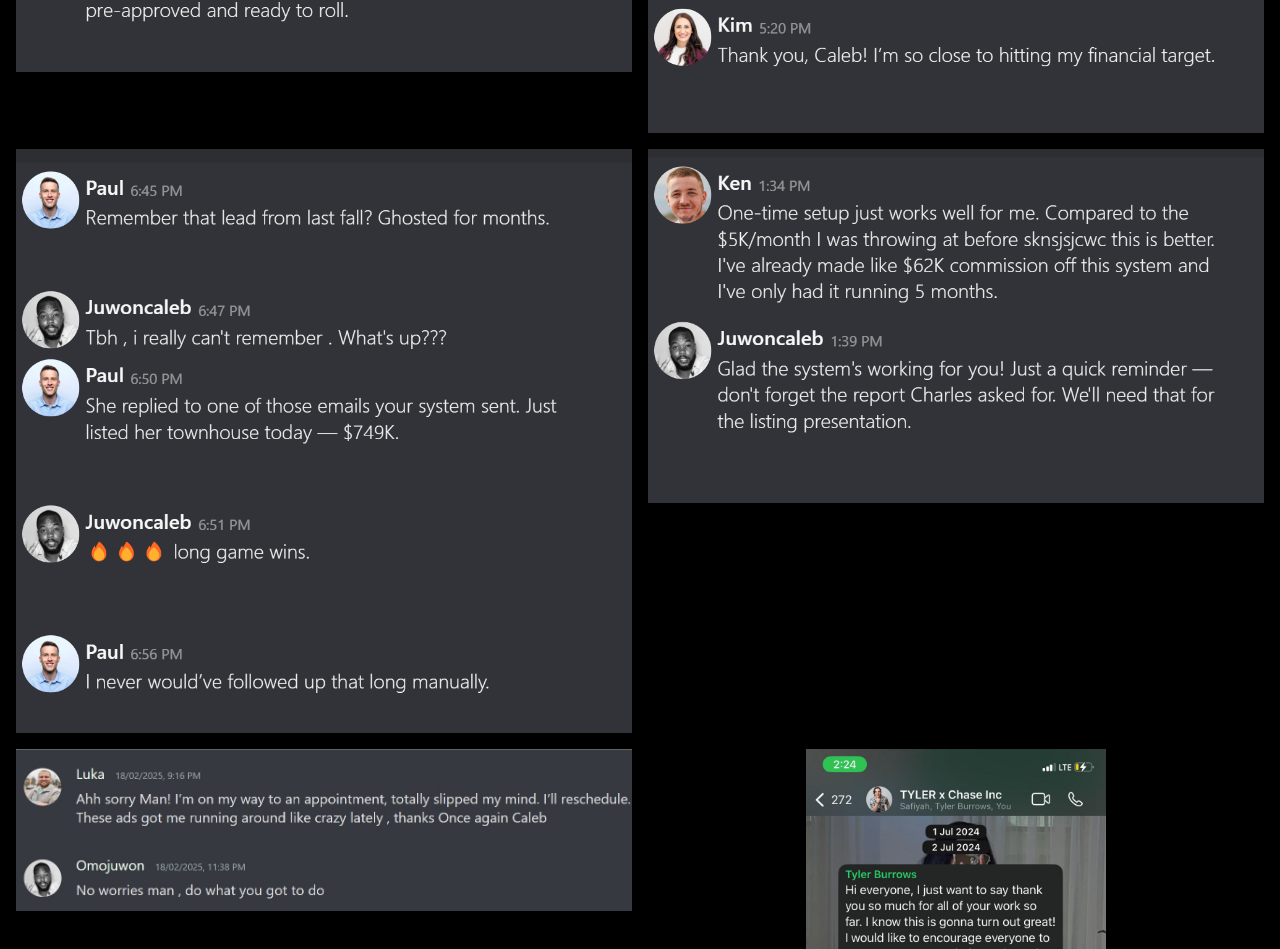
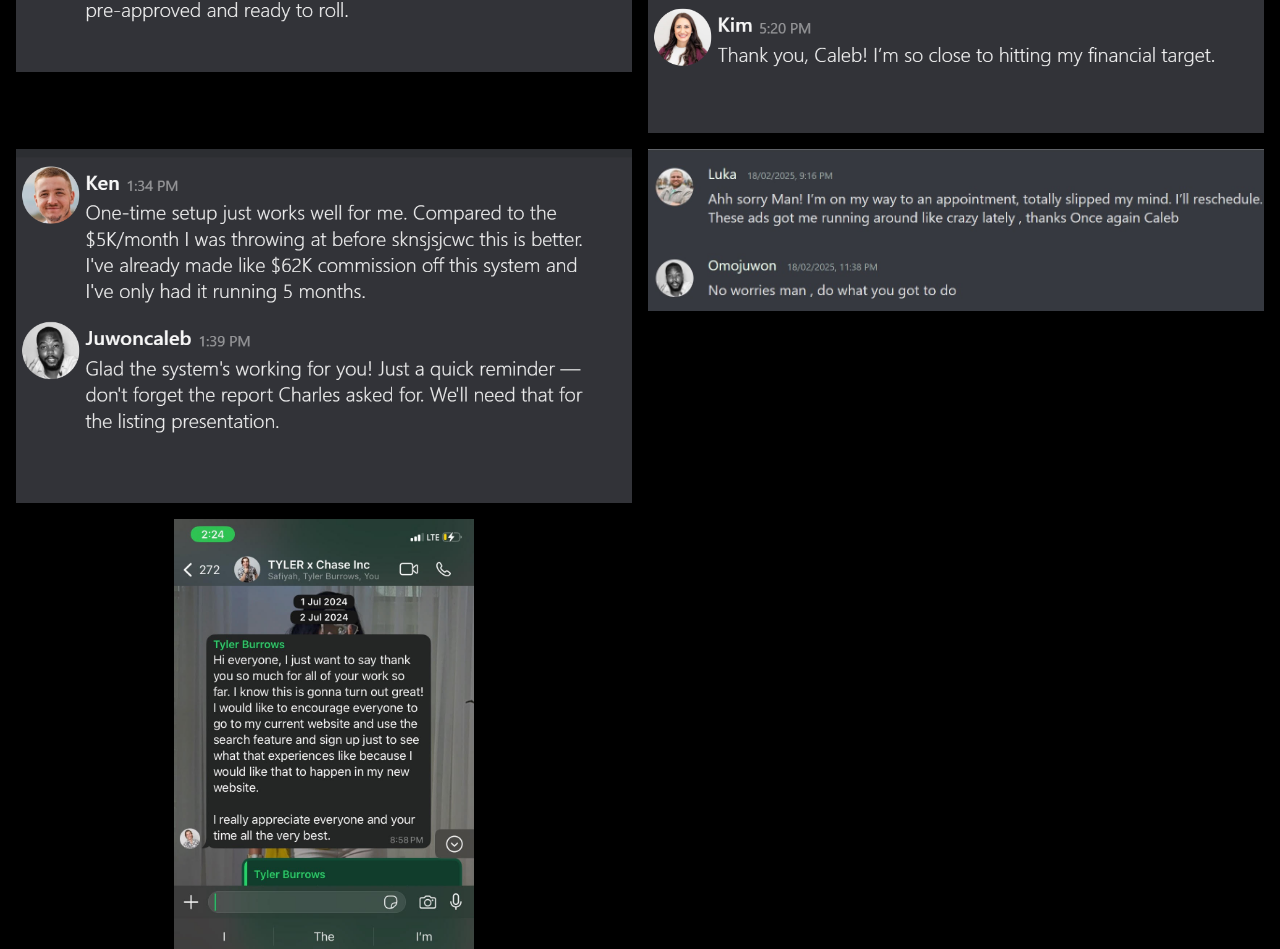
Before and after one commit to juwoncaleb/Funnel, a Next.js app: page /LandingPage in a window 1280 px wide. Shown: the part 2948-3897 px from the top of the page. Built offline with nearby package versions, Linux system fonts and the light colour scheme; a web font is replaced by a local one.

Commit message:
Update LandingPage.js

```diff
--- a/pages/LandingPage.js
+++ b/pages/LandingPage.js
@@ -129,7 +129,6 @@ export default function LandingPage() {
         <div className="grid grid-cols-1 md:grid-cols-2 gap-4 justify-items-center tts mt-10 px-4">
           <img className="test_Card" src="./a1.png" alt="testimonial" />
           <img className="test_Card" src="./a2.png" alt="testimonial" />
-          <img className="test_Card" src="./a5.png" alt="testimonial" />
           <img className="test_Card" src="./a6.png" alt="testimonial" />
           <img className="test_Card" src="./luka.jpg" alt="testimonial" />
 
```
